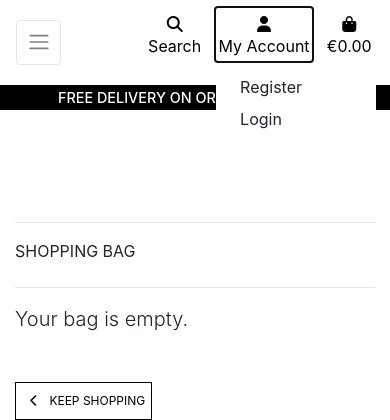
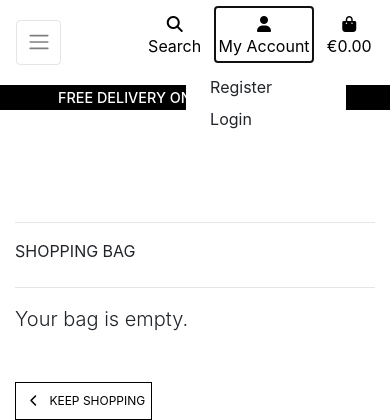
Before and after one commit to hughes84/Premwear-league, a Django app: page /bag/ in a window 390 px wide, after a click on "My Account". Shown: the top 420 px of the page. Run offline with Django 3.2, Linux system fonts and the light colour scheme; some libraries are stand-ins or nearby versions.

Commit message:
chore: Update base.css with comments and add account dropdown for effective responsiveness

```diff
--- a/static/css/base.css
+++ b/static/css/base.css
@@ -1,7 +1,9 @@
+/* Set the height of the html element to 100% */
 html {
     height: 100%;
 }
 
+/* Styles for the homepage */
 .homepage-styles {
     background: url('/media/prem_top.png') no-repeat center center;
     background-size: cover;
@@ -11,13 +13,22 @@ html {
     font-family: 'Lato';
 }
 
+/* Styles for the account dropdown */
+.account-dropdown {
+    margin-left: -30px;
+}
+
+/* Styles for the nl_form label */
 #nl_form label {
     color: white;
 }
 
+/* Styles for the main element */
 main {
     padding-bottom: 100px;
 }
+
+/* Styles for the home overlay */
 .home-overlay {
     padding: 20px;
     background-color: rgba(255, 255, 255, 0.614);
@@ -25,7 +36,7 @@ main {
     text-align: center;
 }
 
-/* from Bulma */
+/* Styles for the icon */
 .icon {
     align-items: center;
     display: inline-flex;
@@ -34,31 +45,37 @@ main {
     width: 1.5rem;
 }
 
+/* Styles for the logo font */
 .logo-font {
     text-transform: uppercase;
 }
 
+/* Styles for the main logo link */
 .main-logo-link {
     width: fit-content;
 }
 
+/* Styles for the shop now button */
 .shop-now-button {
     background: black;
     color: white;
     min-width: 260px;
 }
 
+/* Styles for the black button */
 .btn-black {
     background: black;
     color: white;
 }
 
+/* Styles for the outline black button */
 .btn-outline-black {
     background: white;
     color: black !important; /* use important to override link colors for <a> elements */
     border: 1px solid black;
 }
 
+/* Styles for the hover, active, and focus states of the outline black button */
 .btn-outline-black:hover,
 .btn-outline-black:active,
 .btn-outline-black:focus {
@@ -66,7 +83,7 @@ main {
     color: white !important;
 }
 
-
+/* Styles for the hover, active, and focus states of the shop now button and black button */
 .shop-now-button:hover,
 .shop-now-button:active,
 .shop-now-button:focus,
@@ -77,18 +94,22 @@ main {
     color: white;
 }
 
+/* Styles for the text color black */
 .text-black {
     color: #000 !important;
 }
 
+/* Styles for the black border */
 .border-black {
     border: 1px solid black !important;
 }
 
+/* Styles for the black background */
 .bg-black {
     background: #000 !important;
 }
 
+/* Styles for the overlay */
 .overlay {
     height: 100%;
     width: 100%;
@@ -99,11 +120,13 @@ main {
     z-index: -1;
 }
 
+/* Styles for the hover state of the category badge */
 a.category-badge > span.badge:hover {
     background: #212529 !important;
     color: #fff !important;
 }
 
+/* Styles for the back-to-top button */
 .btt-button {
     height: 42px;
     width: 42px;
@@ -112,14 +135,14 @@ a.category-badge > span.badge:hover {
     right: 10px;
 }
 
+/* Styles for the links */
 .btt-link,
 .update-link,
 .remove-item {
     cursor: pointer;
 }
 
-/* ------------------------------- bootstrap toasts */
-
+/* Styles for the message container */
 .message-container {
     position: fixed;
     top: 72px;
@@ -127,15 +150,17 @@ a.category-badge > span.badge:hover {
     z-index: 99999999999;
 }
 
+/* Styles for the custom toast */
 .custom-toast {
     overflow: visible;
 }
 
+/* Styles for the toast capper */
 .toast-capper {
     height: 2px;
 }
 
-/* from CSS-tricks.com: https://css-tricks.com/snippets/css/css-triangle/ */
+/* Styles for the arrow up */
 .arrow-up {
     width: 0;
     height: 0;
@@ -180,13 +205,14 @@ a.category-badge > span.badge:hover {
     border-bottom-color: #343a40 !important;
 }
 
+/* Styles for the bag notification wrapper */
 .bag-notification-wrapper {
     height: 100px;
     overflow-x: hidden;
     overflow-y: auto;
 }
 
-/* -------------------------------- Media Queries */
+/* Media Queries */
 
 /* Slightly larger container on xl screens */
 @media (min-width: 1200px) {
@@ -197,24 +223,29 @@ a.category-badge > span.badge:hover {
 
 /* Allauth form formatting */
 
+/* Styles for the allauth form inner content paragraphs */
 .allauth-form-inner-content p {
     margin-top: 1.5rem; /* mt-4 */
     color: #6c757d; /* text-secondary */
 }
 
+/* Styles for the allauth form inner content inputs */
 .allauth-form-inner-content input {
     border-color: #000;
     border-radius: 0;
 }
 
+/* Styles for the allauth form inner content labels */
 .allauth-form-inner-content label:not([for='id_remember']) {
     display: none;
 }
 
+/* Styles for the allauth form inner content input placeholders */
 .allauth-form-inner-content input::placeholder {
     color: #aab7c4;
 }
 
+/* Styles for the allauth form inner content buttons and submit inputs */
 .allauth-form-inner-content button,
 .allauth-form-inner-content input[type='submit'] {
     /* btn */
@@ -238,6 +269,7 @@ a.category-badge > span.badge:hover {
     transition: color .15s ease-in-out,background-color .15s ease-in-out,border-color .15s ease-in-out,box-shadow .15s ease-in-out;
 }
 
+/* Styles for the hover state of the allauth form inner content buttons and submit inputs */
 .allauth-form-inner-content button:hover,
 .allauth-form-inner-content input[type='submit']:hover {
     color: #fff;
@@ -245,18 +277,21 @@ a.category-badge > span.badge:hover {
     border-color: #222;
 }
 
+/* Styles for the allauth form inner content links */
 .allauth-form-inner-content a {
     color: #b81717; /* text-info */
     font-weight: 700;
 }
 
-/* Product Form */
+/* Styles for the product form */
 
+/* Styles for the file input button */
 .btn-file {
     position: relative;
     overflow: hidden;
 }
 
+/* Styles for the file input */
 .btn-file input[type="file"] {
     position: absolute;
     top: 0;
@@ -267,18 +302,20 @@ a.category-badge > span.badge:hover {
     cursor: pointer;
 }
 
+/* Styles for the custom checkbox */
 .custom-checkbox .custom-control-label::before {
     border-radius: 0;
     border-color: #dc3545;
 }
 
+/* Styles for the checked state of the custom checkbox */
 .custom-checkbox .custom-control-input:checked~.custom-control-label::before {
     background-color: #dc3545;
     border-color: #dc3545;
     border-radius: 0;
 }
 
-/* fixed top navbar only on medium and up */
+/* Styles for the fixed top navbar on medium and up screens */
 @media (min-width: 992px) {
     .fixed-top-desktop-only {
         position: fixed;
@@ -293,7 +330,7 @@ a.category-badge > span.badge:hover {
     }
 }
 
-/* pad the top a bit when navbar is collapsed on mobile */
+/* Styles for the padding of the header container on mobile */
 @media (max-width: 991px) {
     .header-container {
         padding-top: 116px;
@@ -304,57 +341,74 @@ a.category-badge > span.badge:hover {
     }
 }
 
+/* Styles for the display-4, logo-font, and text-black classes */
 .display-4.logo-font.text-black {
     font-size: 2rem;
 }
 
+/* Styles for the nav-link */
 .nav-link {
     padding: 0.15rem;
 }
 
+/* Styles for the nav-link icon */
 .nav-link i.fa-lg {
     font-size: 1rem;
 }
 
+/* Styles for the navbar toggler */
 .navbar-toggler {
     padding: .6rem .6rem;
     font-size: 1rem;
 }
 
+/* Styles for the delivery banner h4 */
 #delivery-banner h4 {
     font-size: .9rem;
 }
 
+/* Styles for the rounded-0 buttons */
 .btn.btn-outline-black.rounded-0,
 .btn.btn-black.rounded-0 {
     padding: .375rem .375rem;
 }
 
+/* Styles for the rounded-0 buttons with btn-lg class */
 .btn.btn-outline-black.rounded-0.btn-lg,
 .btn.btn-black.rounded-0.btn-lg {
     padding: .375rem .375rem;
     font-size: .75rem;
 }
 
+/* Styles for the increment and decrement quantity buttons */
 .increment-qty, .decrement-qty {
     padding: .25rem .5rem !important;
 }
 
-/* Footer */
+/* Footer styles */
+
+/* Import the font-awesome library */
 @import url('https://maxcdn.bootstrapcdn.com/font-awesome/4.7.0/css/font-awesome.min.css');
+
+/* Styles for the sections */
 section {
     padding: 60px 0;
 }
 
+/* Styles for the section title */
 section .section-title {
     text-align: center;
     color: #007b5e;
     margin-bottom: 50px;
     text-transform: uppercase;
 }
+
+/* Styles for the footer */
 #footer {
     background: #007b5e !important;
 }
+
+/* Styles for the footer h5 */
 #footer h5{
     padding-left: 10px;
     border-left: 3px solid #eeeeee;
@@ -362,15 +416,21 @@ section .section-title {
     margin-bottom: 20px;
     color:#ffffff;
 }
+
+/* Styles for the footer links */
 #footer a {
     color: #ffffff;
     text-decoration: none !important;
     background-color: transparent;
     -webkit-text-decoration-skip: objects;
 }
+
+/* Styles for the social icons in the footer */
 #footer ul.social li{
     padding: 3px 0;
 }
+
+/* Styles for the social icons in the footer */
 #footer ul.social li a i {
     margin-right: 5px;
     font-size:20px;
@@ -378,35 +438,50 @@ section .section-title {
     -moz-transition: .5s all ease;
     transition: .5s all ease;
 }
+
+/* Styles for the hover state of the social icons in the footer */
 #footer ul.social li:hover a i {
     font-size:30px;
     margin-top:-10px;
 }
+
+/* Styles for the footer links */
 #footer ul.social li a,
 #footer ul.quick-links li a{
     color:#ffffff;
 }
+
+/* Styles for the hover state of the footer links */
 #footer ul.social li a:hover{
     color:#eeeeee;
 }
+
+/* Styles for the footer quick links */
 #footer ul.quick-links li{
     padding: 3px 0;
     -webkit-transition: .5s all ease;
     -moz-transition: .5s all ease;
     transition: .5s all ease;
 }
+
+/* Styles for the hover state of the footer quick links */
 #footer ul.quick-links li:hover{
     padding: 3px 0;
     margin-left:5px;
     font-weight:700;
 }
+
+/* Styles for the footer quick links icons */
 #footer ul.quick-links li a i{
     margin-right: 5px;
 }
+
+/* Styles for the hover state of the footer quick links icons */
 #footer ul.quick-links li:hover a i {
     font-weight: 700;
 }
 
+/* Styles for the footer h5 on small screens */
 @media (max-width:767px){
     #footer h5 {
     padding-left: 0;
--- a/templates/includes/mobile_top_header.html
+++ b/templates/includes/mobile_top_header.html
@@ -27,7 +27,7 @@
             <p class="my-0">My Account</p>
         </div>
     </a>
-    <div class="dropdown-menu border-0" aria-labelledby="user-options1">
+    <div class="account-dropdown dropdown-menu border-0" aria-labelledby="user-options1">
         {% if request.user.is_authenticated %}
             {% if request.user.is_superuser or request.user.is_staff %}
                 <a href="{% url 'add_product' %}" class="dropdown-item">Product Management</a>
```
Lines whose indentation alone changed are shown as unchanged.
